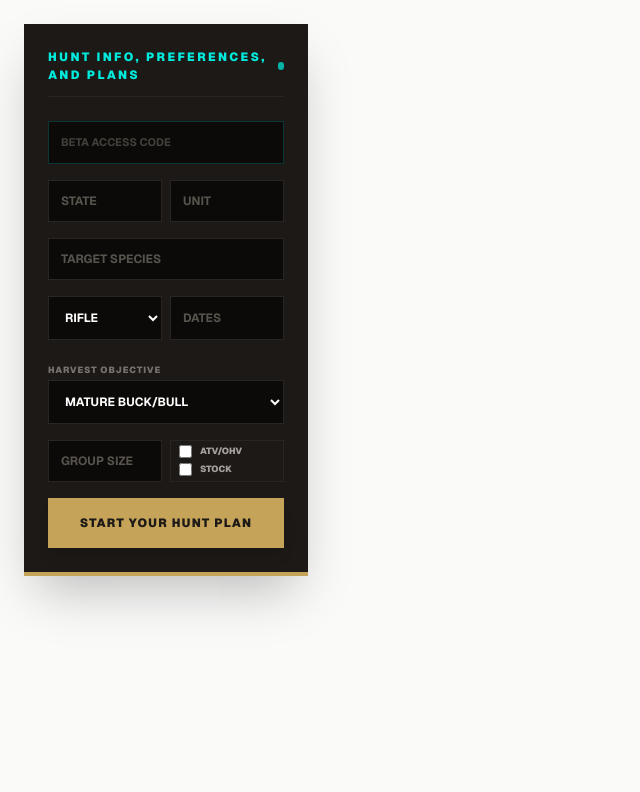
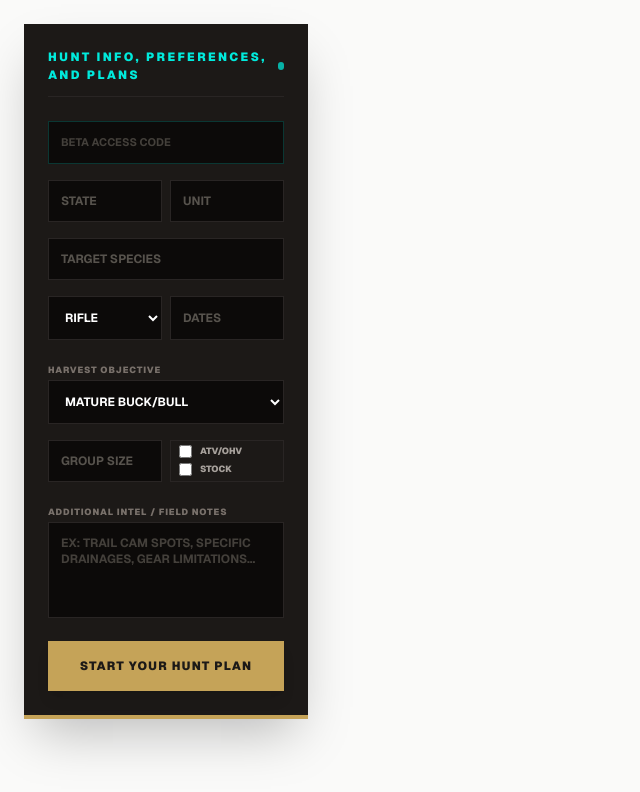
Before and after one commit to westerne/huntengine-app, a Next.js app: page / in a window 1280 px wide. Shown: the top 792 px of the page, without its empty margins (0-640 px from the left). Built offline with nearby package versions, Linux system fonts and the light colour scheme.

Commit message:
custom field entry

```diff
--- a/app/page.tsx
+++ b/app/page.tsx
@@ -13,7 +13,8 @@ export default function Home() {
     livestock: false,
     physicalAbility: 'Average',
     proficiency: 'Intermediate',
-    harvestObjective: 'Mature Buck/Bull'
+    harvestObjective: 'Mature Buck/Bull',
+    notes: '' // NEW: Custom Intel field
   });
 
   const [macroResult, setMacroResult] = useState('');
@@ -22,7 +23,7 @@ export default function Home() {
   const [loading, setLoading] = useState(false);
   const [betaCode, setBetaCode] = useState('');
 
-  const handleChange = (e: React.ChangeEvent<HTMLInputElement | HTMLSelectElement>) => {
+  const handleChange = (e: React.ChangeEvent<HTMLInputElement | HTMLSelectElement | HTMLTextAreaElement>) => {
     const { name, value, type } = e.target;
     const checked = (e.target as HTMLInputElement).checked;
     setFormData(prev => ({ ...prev, [name]: type === 'checkbox' ? checked : value }));
@@ -135,6 +136,17 @@ export default function Home() {
                 </div>
               </div>
 
+              {/* NEW: CUSTOM INTEL FIELD */}
+              <div className="space-y-1">
+                <label className="text-stone-500 text-[9px] uppercase font-black tracking-widest">Additional Intel / Field Notes</label>
+                <textarea
+                  name="notes"
+                  placeholder="EX: TRAIL CAM SPOTS, SPECIFIC DRAINAGES, GEAR LIMITATIONS..."
+                  className="w-full bg-[#0c0a09] p-3 h-24 rounded-none border border-stone-800 text-xs font-bold text-white uppercase outline-none focus:border-[#00eadc] resize-none placeholder:text-stone-700"
+                  onChange={handleChange}
+                />
+              </div>
+
               <button
                 onClick={handleMacro}
                 disabled={loading}
@@ -148,17 +160,12 @@ export default function Home() {
 
         {/* OUTPUT AREA */}
         <div className="lg:col-span-3 space-y-8 print:col-span-4">
-
-          {/* I. STRATEGIC UNIT BRIEF */}
+          {/* Output sections remain the same... */}
           {macroResult && (
             <div className="bg-[#1c1917] p-10 rounded-none border-t-8 border-[#c5a358] shadow-2xl animate-in fade-in print:bg-white print:border-black print:shadow-none">
               <div className="flex justify-between items-center mb-8 border-b border-stone-800 pb-4 print:border-black">
                 <h2 className="text-[#00eadc] font-black uppercase text-2xl tracking-tight print:text-black">I. STRATEGIC UNIT BRIEF</h2>
-                <a
-                  href={getMapLink()}
-                  target="_blank"
-                  className="text-[10px] font-black uppercase bg-[#0c0a09] border border-stone-700 px-5 py-2 hover:text-[#00eadc] transition-all text-white tracking-widest print:hidden"
-                >
+                <a href={getMapLink()} target="_blank" className="text-[10px] font-black uppercase bg-[#0c0a09] border border-stone-700 px-5 py-2 hover:text-[#00eadc] transition-all text-white tracking-widest print:hidden">
                   VIEW REGION IN GOOGLE EARTH ↗
                 </a>
               </div>
@@ -168,7 +175,6 @@ export default function Home() {
             </div>
           )}
 
-          {/* II. TACTICAL HUNT PLAN */}
           {microResult && (
             <div className="bg-[#1c1917] p-10 rounded-none border-t-8 border-[#00eadc] shadow-2xl animate-in slide-in-from-bottom-6 print:bg-white print:border-black print:shadow-none">
               <h2 className="text-[#c5a358] font-black uppercase text-2xl tracking-tight mb-8 border-b border-stone-800 pb-4 print:text-black print:border-black">II. TACTICAL HUNT PLAN</h2>
@@ -178,7 +184,6 @@ export default function Home() {
             </div>
           )}
 
-          {/* III. FINALIZED LOADOUT */}
           {gearResult && (
             <div className="bg-[#1c1917] p-10 rounded-none border-t-8 border-[#c5a358] shadow-2xl animate-in slide-in-from-bottom-6 print:bg-white print:border-black print:shadow-none">
               <h2 className="text-[#c5a358] font-black uppercase text-2xl tracking-tight mb-8 border-b border-stone-800 pb-4 print:text-black print:border-black">III. FINALIZED LOADOUT</h2>
@@ -190,30 +195,17 @@ export default function Home() {
         </div>
       </div>
 
-      {/* STICKY COMMAND BAR - HIDDEN DURING PRINT */}
+      {/* STICKY COMMAND BAR */}
       {macroResult && (
         <div className="fixed bottom-0 left-0 right-0 bg-[#1c1917]/98 backdrop-blur-xl border-t-4 border-[#c5a358] p-5 z-50 print:hidden">
           <div className="max-w-[1600px] mx-auto flex flex-col md:flex-row items-center justify-end gap-6">
-
-            <button
-              onClick={handlePrint}
-              className="w-full md:w-auto bg-stone-800 text-[#00eadc] font-black py-5 px-8 rounded-none uppercase text-[12px] tracking-[0.15em] border border-[#00eadc]/30 hover:bg-stone-700 transition-all shadow-xl"
-            >
-              PRINT/PDF PLAN (PDF)
+            <button onClick={handlePrint} className="w-full md:w-auto bg-stone-800 text-[#00eadc] font-black py-5 px-8 rounded-none uppercase text-[12px] tracking-[0.15em] border border-[#00eadc]/30 hover:bg-stone-700 transition-all shadow-xl">
+              PRINT/PDF PLAN
             </button>
-
-            <button
-              onClick={() => handleDeepDive('MICRO')}
-              disabled={loading}
-              className="w-full md:w-80 bg-[#00eadc] text-[#1c1917] font-black py-5 rounded-none uppercase text-[12px] tracking-[0.15em] hover:bg-[#33f0e5] transition-all disabled:opacity-50 shadow-xl"
-            >
+            <button onClick={() => handleDeepDive('MICRO')} disabled={loading} className="w-full md:w-80 bg-[#00eadc] text-[#1c1917] font-black py-5 rounded-none uppercase text-[12px] tracking-[0.15em] hover:bg-[#33f0e5] transition-all disabled:opacity-50 shadow-xl">
               {loading ? "CALCULATING..." : "GENERATE 3-DAY HUNT PLAN"}
             </button>
-            <button
-              onClick={() => handleDeepDive('GEAR')}
-              disabled={loading}
-              className="w-full md:w-80 bg-[#c5a358] text-[#1c1917] font-black py-5 rounded-none uppercase text-[12px] tracking-[0.15em] hover:bg-[#d4b97a] transition-all disabled:opacity-50 shadow-xl"
-            >
+            <button onClick={() => handleDeepDive('GEAR')} disabled={loading} className="w-full md:w-80 bg-[#c5a358] text-[#1c1917] font-black py-5 rounded-none uppercase text-[12px] tracking-[0.15em] hover:bg-[#d4b97a] transition-all disabled:opacity-50 shadow-xl">
               {loading ? "CALCULATING..." : "GENERATE GEAR LIST"}
             </button>
           </div>
```
